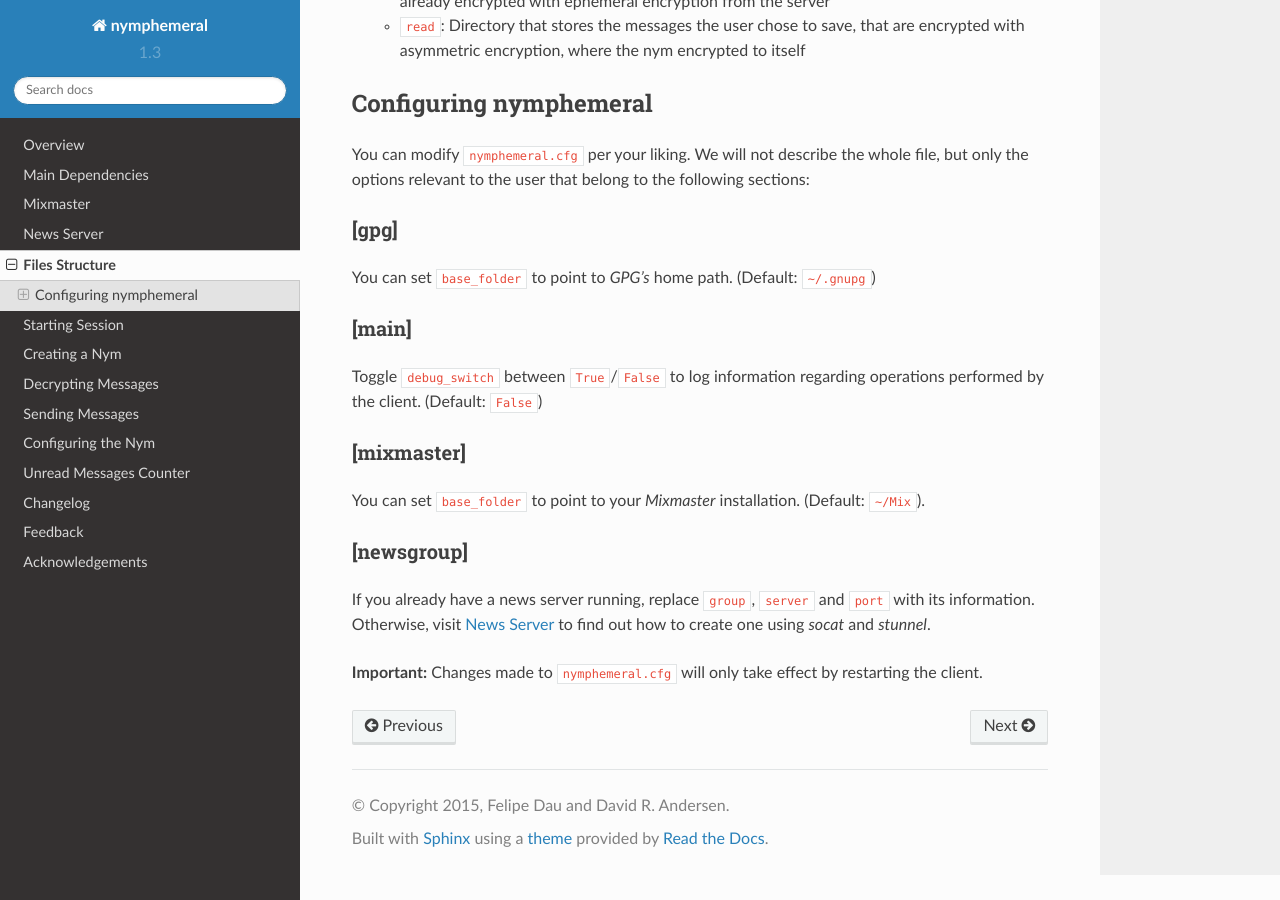
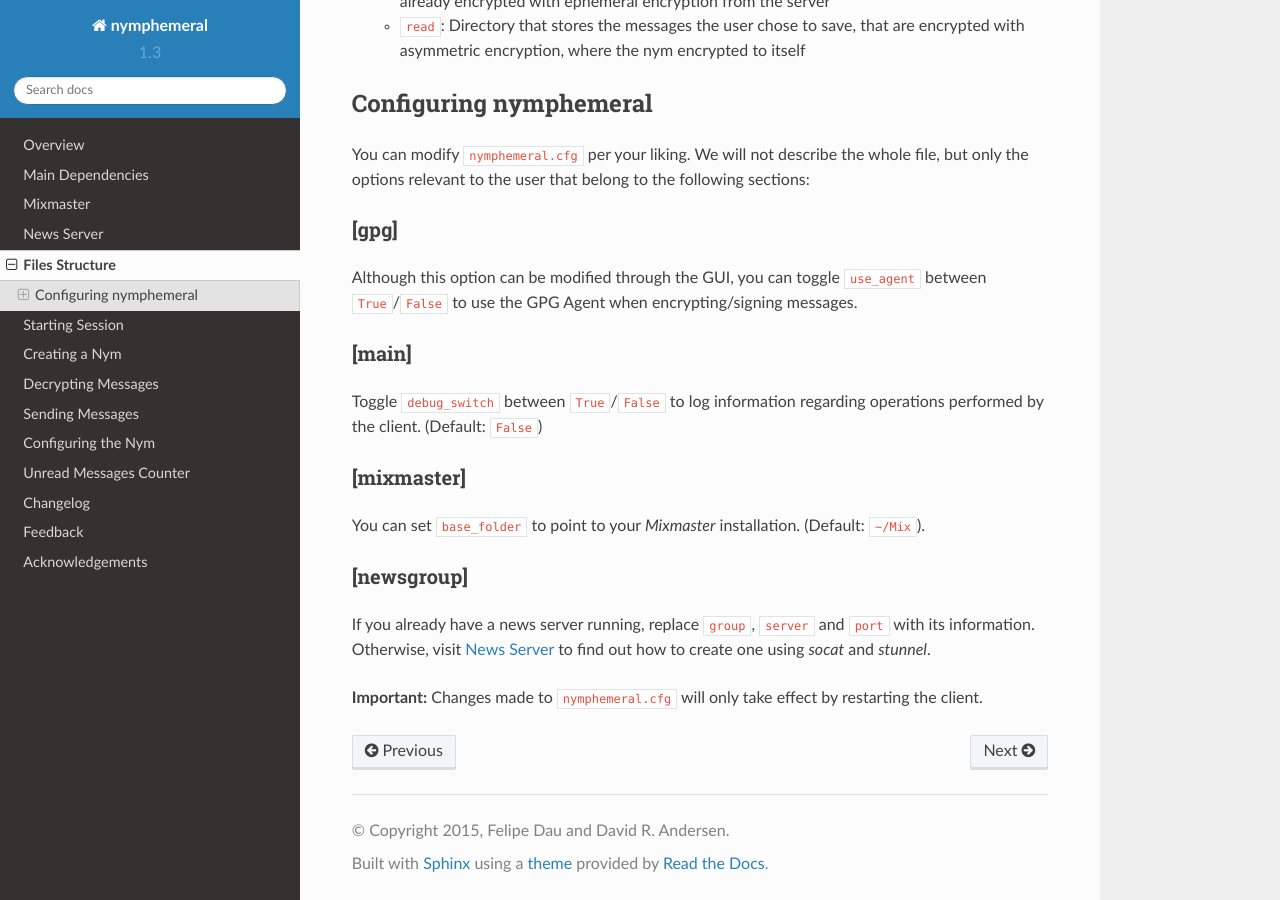
Before and after one commit to AnemoneLabs/nymphemeral, a Sphinx documentation site: the page built from docs/source/use/files.rst, in a window 1280 px wide and 900 px high, scrolled down 562 px. Built offline with Sphinx 7.4.7 and the Read the Docs theme 2.0.0, drawn with Linux system fonts in a browser that asks for light colours.

Commit message:
Update GPG section  from the docs file page

```diff
--- a/docs/source/use/files.rst
+++ b/docs/source/use/files.rst
@@ -43,8 +43,9 @@ that belong to the following sections:
 
 [gpg]
 '''''
-You can set ``base_folder`` to point to *GPG's* home path. (Default:
-``~/.gnupg``)
+Although this option can be modified through the GUI, you can toggle
+``use_agent`` between ``True``/``False`` to use the GPG Agent when
+encrypting/signing messages.
 
 [main]
 ''''''
```
